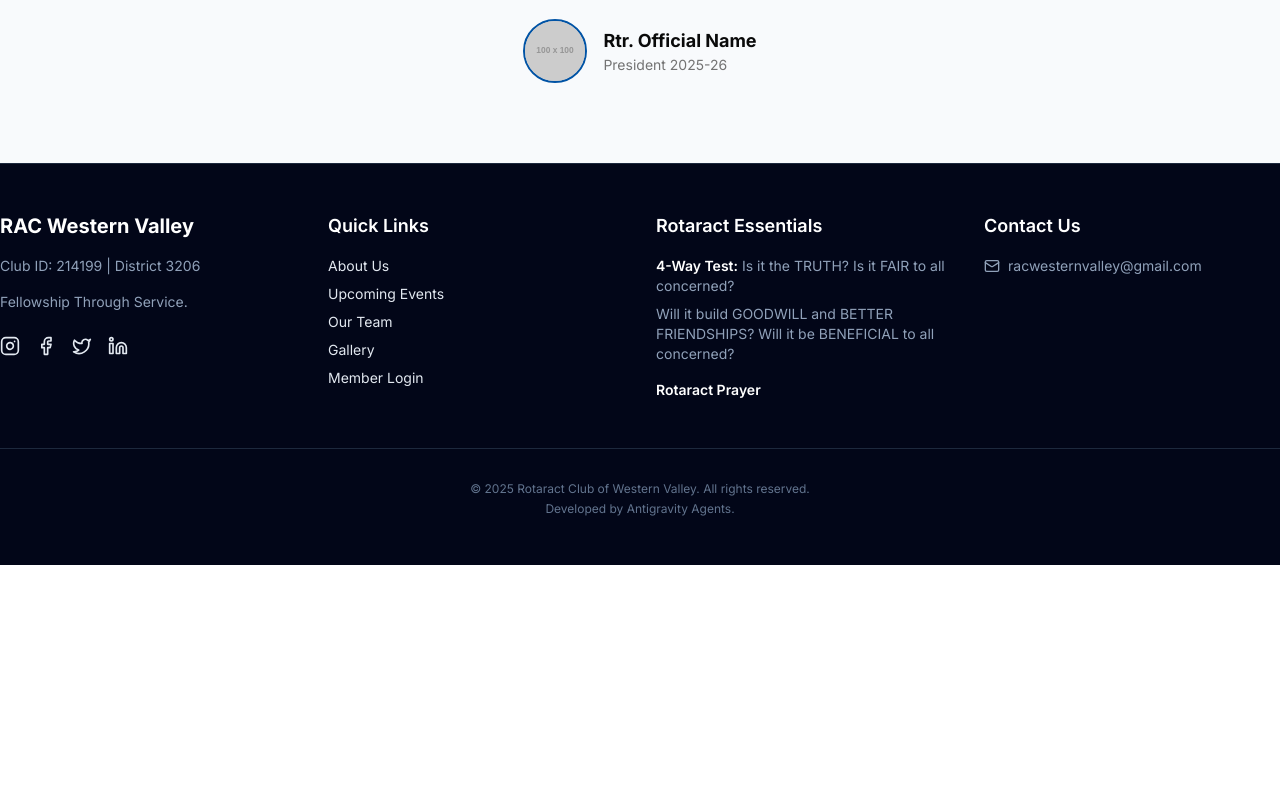
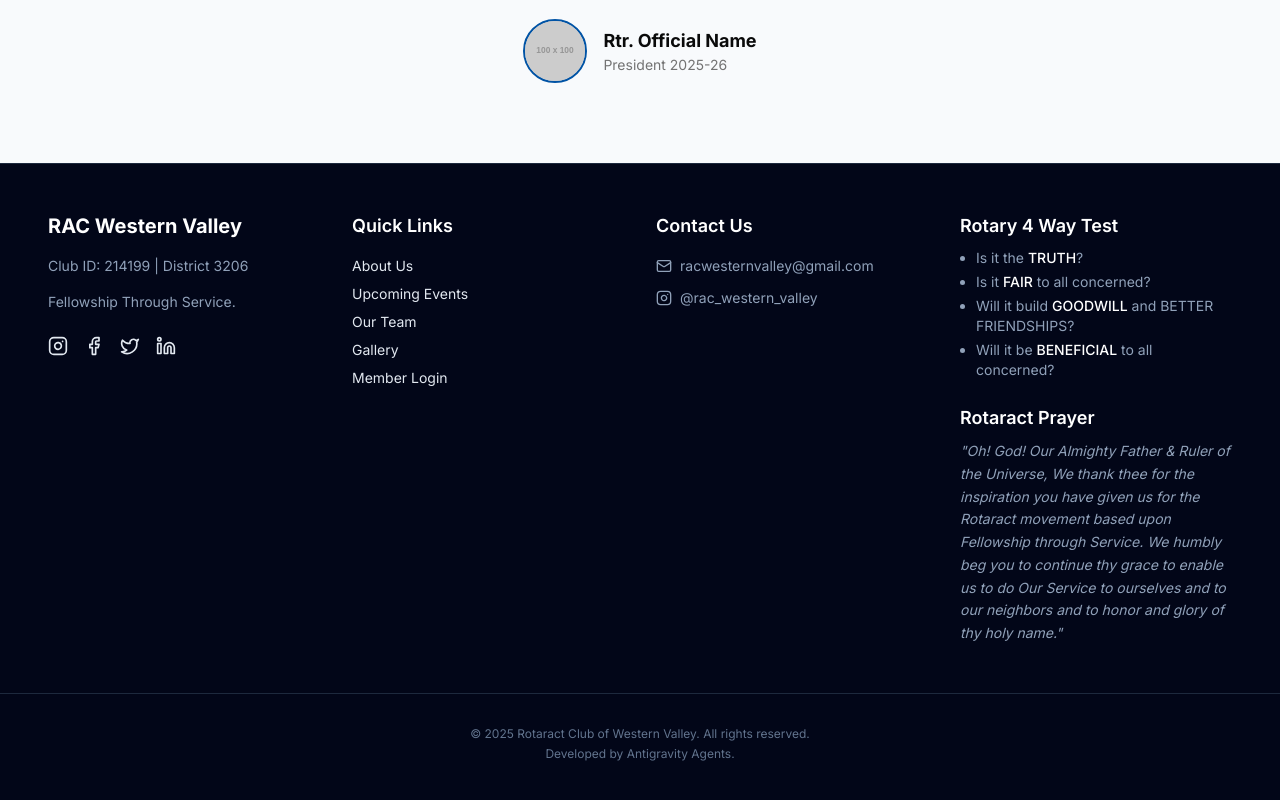
Before and after one commit to wevahari-cloud/We_va-Website, a Next.js app: page / in a window 1280 px wide. Shown: the part 1852-2652 px from the top of the page. Before the commit the page ends 2417 px from the top, so only its background shows below. Built offline with nearby package versions, Linux system fonts and the light colour scheme; no server answers; the database is empty.

Commit message:
feat: Refactor footer layout and update Rotaract content

```diff
--- a/src/components/shared/footer.tsx
+++ b/src/components/shared/footer.tsx
@@ -6,7 +6,7 @@
 export function Footer() {
     return (
         <footer className="bg-slate-950 text-slate-200 py-12 border-t border-slate-800">
-            <div className="container grid grid-cols-1 md:grid-cols-4 gap-8">
+            <div className="container px-6 md:px-12 grid grid-cols-1 md:grid-cols-4 gap-8">
                 {/* Brand & Info */}
                 <div className="space-y-4">
                     <h3 className="text-xl font-bold text-white">RAC Western Valley</h3>
@@ -14,6 +14,7 @@
                     <p className="text-sm text-slate-400">
                         Fellowship Through Service.
                     </p>
+                    {/* Social icons kept here as well for brand visibility, can be removed if strictly wanted in Contact */}
                     <div className="flex space-x-4 pt-2">
                         <Link href="https://instagram.com/rac_western_valley" target="_blank" className="hover:text-pink-500 transition-colors">
                             <Instagram className="h-5 w-5" />
@@ -42,22 +43,37 @@
                     </ul>
                 </div>
 
-                {/* Rotaract Essentials */}
+                {/* Contact Us (Moved to 3rd Column) */}
                 <div className="space-y-4">
-                    <h4 className="text-lg font-semibold text-white">Rotaract Essentials</h4>
-                    <div className="text-sm space-y-2 text-slate-400">
-                        <p><span className="font-semibold text-white">4-Way Test:</span> Is it the TRUTH? Is it FAIR to all concerned?</p>
-                        <p>Will it build GOODWILL and BETTER FRIENDSHIPS? Will it be BENEFICIAL to all concerned?</p>
-                        <p className="pt-2"><span className="font-semibold text-white">Rotaract Prayer</span></p>
+                    <h4 className="text-lg font-semibold text-white">Contact Us</h4>
+                    <div className="space-y-3 text-sm text-slate-400">
+                        <Link href="mailto:racwesternvalley@gmail.com" className="flex items-center space-x-2 hover:text-white transition-colors">
+                            <Mail className="h-4 w-4 shrink-0" />
+                            <span>racwesternvalley@gmail.com</span>
+                        </Link>
+                        <Link href="https://www.instagram.com/rac_western_valley/" target="_blank" className="flex items-center space-x-2 hover:text-pink-500 transition-colors">
+                            <Instagram className="h-4 w-4 shrink-0" />
+                            <span>@rac_western_valley</span>
+                        </Link>
                     </div>
                 </div>
 
-                {/* Contact Us */}
-                <div className="space-y-4">
-                    <h4 className="text-lg font-semibold text-white">Contact Us</h4>
-                    <div className="flex items-center space-x-2 text-sm text-slate-400">
-                        <Mail className="h-4 w-4" />
-                        <span>racwesternvalley@gmail.com</span>
+                {/* Rotaract Essentials (Moved to 4th Column & Expanded) */}
+                <div className="space-y-6">
+                    <div>
+                        <h4 className="text-lg font-semibold text-white mb-2">Rotary 4 Way Test</h4>
+                        <ul className="text-sm text-slate-400 space-y-1 list-disc pl-4">
+                            <li>Is it the <span className="text-white font-medium">TRUTH</span>?</li>
+                            <li>Is it <span className="text-white font-medium">FAIR</span> to all concerned?</li>
+                            <li>Will it build <span className="text-white font-medium">GOODWILL</span> and BETTER FRIENDSHIPS?</li>
+                            <li>Will it be <span className="text-white font-medium">BENEFICIAL</span> to all concerned?</li>
+                        </ul>
+                    </div>
+                    <div>
+                        <h4 className="text-lg font-semibold text-white mb-2">Rotaract Prayer</h4>
+                        <p className="text-sm text-slate-400 italic leading-relaxed">
+                            "Oh! God! Our Almighty Father & Ruler of the Universe, We thank thee for the inspiration you have given us for the Rotaract movement based upon Fellowship through Service. We humbly beg you to continue thy grace to enable us to do Our Service to ourselves and to our neighbors and to honor and glory of thy holy name."
+                        </p>
                     </div>
                 </div>
             </div>
```
